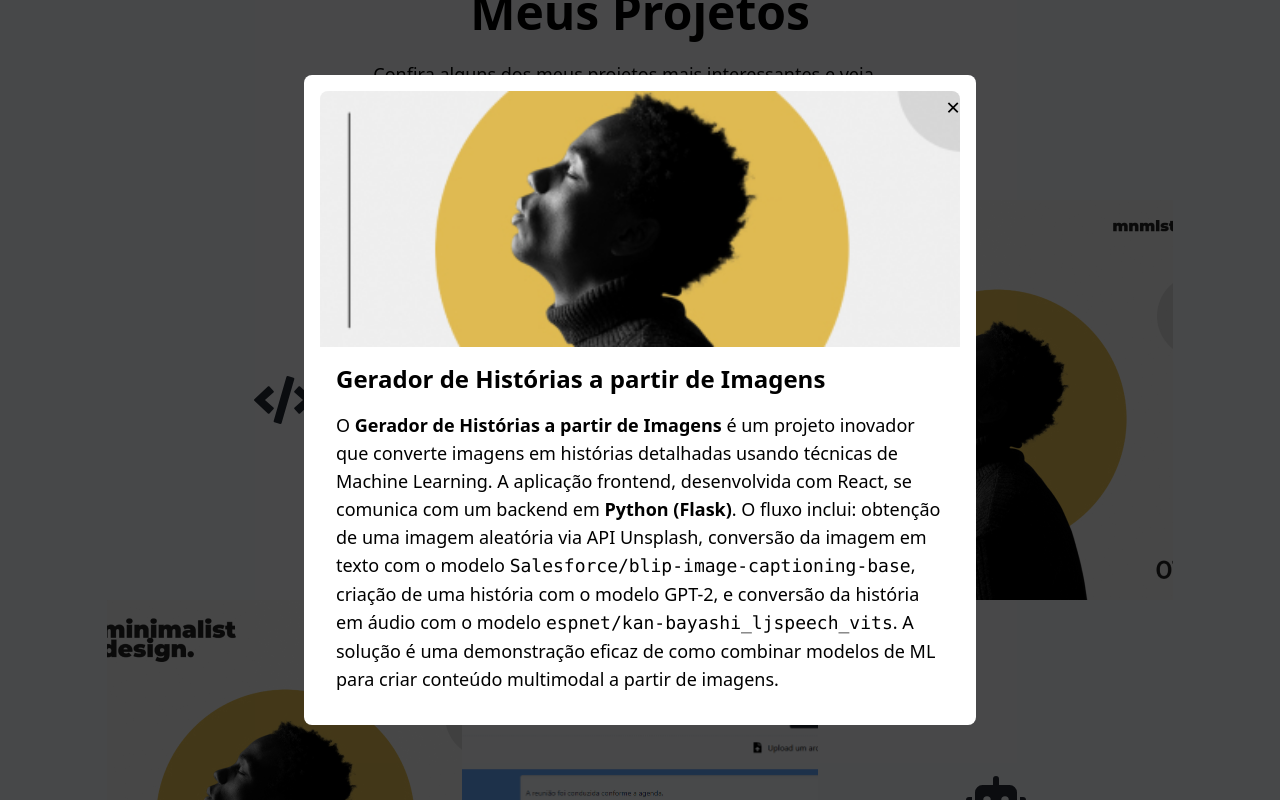
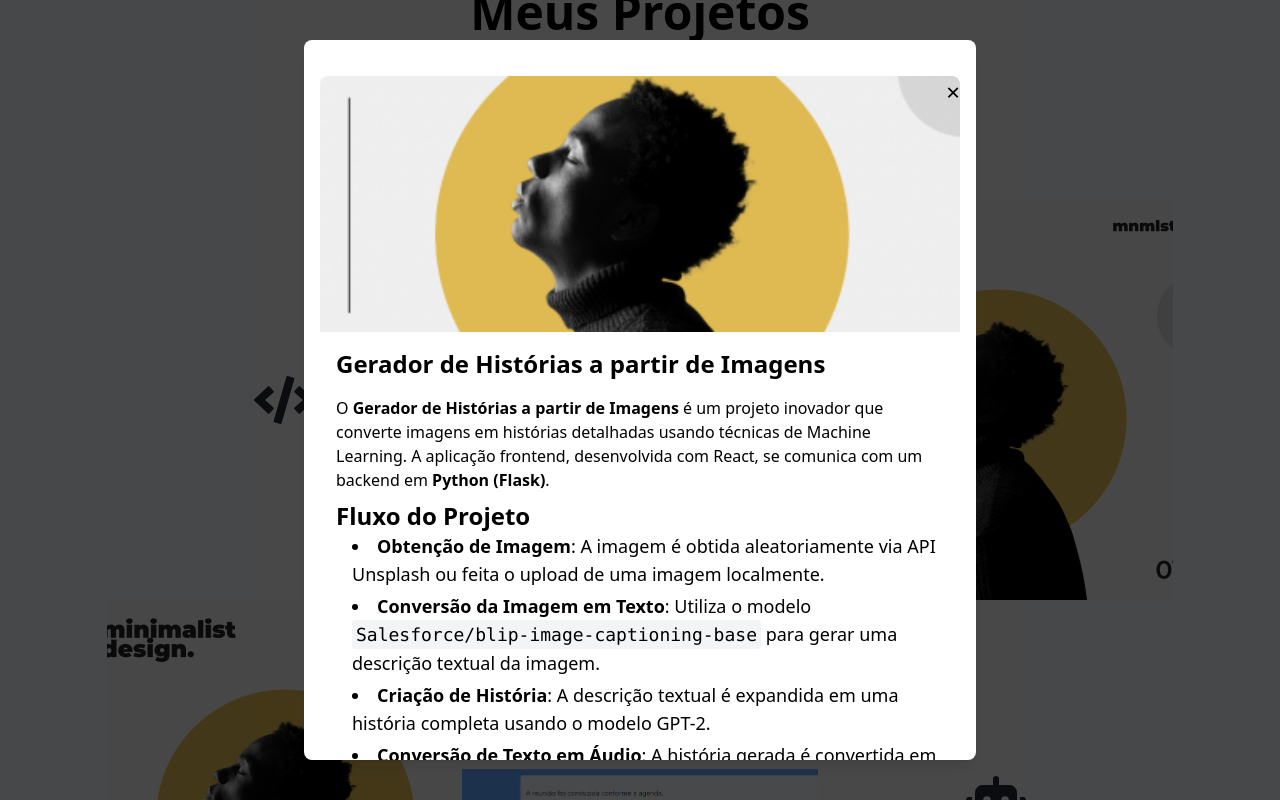
Before and after one commit to Lipao12/portfolio, a React (Vite) app: page / in a window 1280 px wide. Both pictures are taken after a click on the element 639 px from the left and 2168 px from the top of the page. Shown: the part 1768-2568 px from the top of the page. Built offline with nearby package versions, Linux system fonts and the light colour scheme.

Commit message:
fix: alterado o texto de projetos, alterado a vizualização do componente extended

```diff
--- a/package.json
+++ b/package.json
@@ -17,6 +17,8 @@
     "react-dom": "^18.3.1",
     "react-icons": "^5.2.1",
     "react-markdown": "^9.0.1",
+    "rehype-highlight": "^7.0.0",
+    "remark-gfm": "^4.0.0",
     "tailwindcss": "^3.4.7"
   },
   "devDependencies": {
--- a/src/assets/projects.tsx
+++ b/src/assets/projects.tsx
@@ -2,7 +2,6 @@ import projectImage4 from "./project-4.png";
 import {
   default as projectImage1,
   default as projectImage2,
-  default as projectImage3,
 } from "./project-6.jpeg";
 
 export const projects = [
@@ -12,7 +11,7 @@ export const projects = [
     description:
       "Uma aplicação que transforma imagens em histórias utilizando Machine Learning. O sistema usa Flask para integração entre frontend e backend e modelos de ML para gerar textos e áudios.",
     full_description:
-      "O **Gerador de Histórias a partir de Imagens** é um projeto inovador que converte imagens em histórias detalhadas usando técnicas de Machine Learning. A aplicação frontend, desenvolvida com React, se comunica com um backend em **Python (Flask)**. O fluxo inclui: obtenção de uma imagem aleatória via API Unsplash, conversão da imagem em texto com o modelo `Salesforce/blip-image-captioning-base`, criação de uma história com o modelo GPT-2, e conversão da história em áudio com o modelo `espnet/kan-bayashi_ljspeech_vits`. A solução é uma demonstração eficaz de como combinar modelos de ML para criar conteúdo multimodal a partir de imagens.",
+      "O **Gerador de Histórias a partir de Imagens** é um projeto inovador que converte imagens em histórias detalhadas usando técnicas de Machine Learning. A aplicação frontend, desenvolvida com React, se comunica com um backend em **Python (Flask)**. \n\n## Fluxo do Projeto\n\n - **Obtenção de Imagem**: A imagem é obtida aleatoriamente via API Unsplash ou feita o upload de uma imagem localmente.\n - **Conversão da Imagem em Texto**: Utiliza o modelo `Salesforce/blip-image-captioning-base` para gerar uma descrição textual da imagem.\n - **Criação de História**: A descrição textual é expandida em uma história completa usando o modelo GPT-2.\n - **Conversão de Texto em Áudio**: A história gerada é convertida em áudio utilizando o modelo `espnet/kan-bayashi_ljspeech_vits`.\n\nEssa solução demonstra de forma eficaz como combinar diferentes modelos de Machine Learning para criar conteúdo multimodal a partir de imagens.",
     image: projectImage1,
   },
   {
@@ -20,8 +19,13 @@ export const projects = [
     name: "Planner",
     description:
       "Aplicação web para gerenciamento de viagens, com login e edição de detalhes. Desenvolvida com TypeScript e Tailwind CSS no frontend e Python (Flask) com PostgreSQL no backend.",
-    full_description:
-      "O **Planner** é uma aplicação web que facilita a organização e gerenciamento de viagens. Após o login, os usuários podem visualizar suas viagens, criar novos planejamentos e modificar detalhes como datas e locais. A aplicação é desenvolvida com **TypeScript** e **Tailwind CSS** no frontend para garantir uma interface moderna e responsiva, enquanto o backend utiliza **Python (Flask)** e **PostgreSQL** para o gerenciamento de dados e lógica do servidor. O Planner oferece uma experiência colaborativa e intuitiva para a criação e gestão de itinerários de viagem, com funcionalidades robustas e uma interface amigável.",
+    full_description: `O **Planner** é uma aplicação web que facilita a organização e gerenciamento de viagens, ideal para grupos de amigos. Após o login, os usuários podem visualizar suas viagens, criar novos planejamentos e modificar detalhes como datas e locais. As principais funcionalidades incluem:
+- **Login:** Acesso personalizado para cada usuário.
+- **Criação de Viagens:** Permite criar viagens especificando locais e intervalos de datas.
+- **Gerenciamento de Atividades:** Adicione atividades em horários e dias específicos dentro de cada viagem.
+- **Adicionar Links e Convidados:** Inclua links relevantes e convide amigos através de e-mails para participar da viagem.
+
+A aplicação é desenvolvida com **TypeScript** e **Tailwind CSS** no frontend para garantir uma interface moderna e responsiva, enquanto o backend utiliza **Python (Flask)** e **PostgreSQL** para o gerenciamento de dados e lógica do servidor. Embora a segurança e privacidade ainda não tenham sido implementadas, o Planner oferece uma experiência colaborativa e intuitiva para a criação e gestão de itinerários de viagem, com funcionalidades robustas e uma interface amigável.`,
     image: projectImage2,
   },
   {
@@ -29,17 +33,40 @@ export const projects = [
     name: "Reconstrução da posição 3D de um robô móvel",
     description:
       "Projeto para detecção de robôs em vídeos e reconstrução de sua posição 3D utilizando marcadores ARUCO.",
-    full_description:
-      "O **Projeto de Reconstrução da Posição 3D de um Robô Móvel** visa detectar robôs em vídeos capturados por câmeras e reconstruir sua posição tridimensional no espaço. Utilizando marcadores ARUCO acoplados aos robôs, o sistema realiza a detecção em imagens 2D e reconstrói a posição 3D dos robôs com precisão. O projeto foi desenvolvido em **Python** e emprega técnicas avançadas de processamento de imagem e visão computacional para garantir uma análise eficaz e precisa das posições dos robôs.",
-    image: projectImage3,
+    full_description: `O **Projeto de Reconstrução da Posição 3D de um Robô Móvel** visa detectar robôs em vídeos capturados por câmeras e reconstruir sua posição tridimensional no espaço. Utilizando marcadores ARUCO acoplados aos robôs, o sistema realiza a detecção em imagens 2D e reconstrói a posição 3D dos robôs com precisão. O projeto foi desenvolvido em **Python** e emprega técnicas avançadas de processamento de imagem e visão computacional para garantir uma análise eficaz e precisa das posições dos robôs.
+
+## Funcionalidades Principais
+- **Detecção de Robôs:** Utiliza marcadores ARUCO para identificar robôs em vídeos.
+- **Reconstrução 3D:** Converte imagens 2D em dados tridimensionais precisos.
+- **Processamento de Vídeo:** Analisa vídeos em tempo real para realizar a detecção e reconstrução.
+
+## Tecnologias Utilizadas
+- **Python:** Linguagem principal usada para o desenvolvimento do projeto.
+- **Visão Computacional:** Técnicas avançadas para detecção e análise de imagens.
+- **Marcadores ARUCO:** Utilizados para marcação e detecção precisa dos robôs.
+
+## Desafios e Soluções
+- **Precisão na Reconstrução:** Implementação de algoritmos sofisticados para garantir alta precisão na reconstrução 3D.`,
+    image: projectImage2,
   },
   {
     id: "4",
     name: "Análise de Sentimento",
     description:
       "Aplicação web para análise de sentimentos em textos usando um modelo treinado, com frontend em TypeScript e backend em Python.",
-    full_description:
-      "A **Análise de Sentimento** é uma aplicação web projetada para avaliar o tom e a emoção de textos inseridos pelos usuários. Utilizando um modelo de análise de sentimento baseado no **DistilBERT** da Hugging Face, ajustado com o **Trainer** da Hugging Face para resultados precisos, o projeto foi desenvolvido com **TypeScript**, **Tailwind CSS** e **Framer** no frontend para uma interface moderna e responsiva. O backend é implementado em **Python (Flask)** para processamento eficiente dos dados. A aplicação permite a classificação dos sentimentos dos textos em categorias como positivo, negativo ou neutro, oferecendo uma ferramenta eficaz para análise de feedback, opiniões e outras aplicações que exigem compreensão emocional.",
+    full_description: `**Análise de Sentimento**
+
+A **Análise de Sentimento** é uma aplicação web projetada para avaliar o tom e a emoção de textos inseridos pelos usuários. Utilizando um modelo de análise de sentimento baseado no **DistilBERT** da Hugging Face, ajustado com o **Trainer** da Hugging Face para garantir precisão, a aplicação oferece uma análise detalhada dos sentimentos expressos.
+
+Desenvolvido com **TypeScript**, **Tailwind CSS** e **Framer**, o frontend proporciona uma interface moderna, interativa e responsiva. O uso de **Framer** permite animações suaves e uma experiência de usuário aprimorada. O backend, construído com **Python (Flask)**, assegura um processamento eficiente e ágil dos dados.
+
+A aplicação classifica os textos em categorias de sentimento como positivo, negativo ou neutro, fornecendo uma ferramenta valiosa para analisar feedbacks, opiniões e qualquer outro tipo de dado textual que requer uma compreensão emocional detalhada.
+
+## Principais Características:
+- **Modelo de Sentimento:** Baseado em **DistilBERT** e ajustado com o **Trainer** da Hugging Face.
+- **Frontend:** Desenvolvido com **TypeScript**, **Tailwind CSS** e **Framer** para uma interface moderna e responsiva.
+- **Backend:** Implementado em **Python (Flask)** para processamento eficiente.
+- **Funcionalidades:** Classificação de sentimentos em positivo, negativo ou neutro.`,
     image: projectImage4,
   },
 ];
--- a/src/landing/projects.tsx
+++ b/src/landing/projects.tsx
@@ -75,18 +75,18 @@ export const Projects = () => {
               <motion.div
                 key={proj.id}
                 layoutId={proj.id}
-                className="fixed top-0 left-0 right-0 bottom-0 flex justify-center items-center bg-black bg-opacity-70 z-50 p-8"
+                className="fixed top-0 left-0 right-0 bottom-0 flex py-10 justify-center items-center bg-black bg-opacity-70 z-50 p-8"
                 onClick={() => setSelectedId(null)}
                 initial={{ opacity: 0, scale: 0.9 }}
                 animate={{ opacity: 1, scale: 1 }}
                 exit={{ opacity: 0, scale: 0.9 }}
               >
-                <ProjectExtended
-                  title={""}
-                  description={""}
-                  project={proj}
-                  setSelectedId={setSelectedId}
-                />
+                <div className="relative max-h-[90vh] max-w-[90vw] overflow-y-auto bg-white rounded-lg shadow-lg">
+                  <ProjectExtended
+                    project={proj}
+                    setSelectedId={setSelectedId}
+                  />
+                </div>
               </motion.div>
             ))}
       </AnimatePresence>
--- a/src/ui/components/project-expanded.tsx
+++ b/src/ui/components/project-expanded.tsx
@@ -1,12 +1,51 @@
 import { motion } from "framer-motion";
+import { ReactNode } from "react";
 import ReactMarkdown from "react-markdown";
+import rehypeHighlight from "rehype-highlight";
+import remarkGfm from "remark-gfm";
 
 interface ProjectExtendedProps {
-  title: string;
-  description: string;
   project: any;
   setSelectedId: any;
 }
+
+// Componentes personalizados para renderização de Markdown
+const CustomComponents: any = {
+  h1: ({ children }: { children: ReactNode }) => (
+    <h1 className="text-3xl font-bold">{children}</h1>
+  ),
+  h2: ({ children }: { children: ReactNode }) => (
+    <h2 className="text-2xl font-bold">{children}</h2>
+  ),
+  p: ({ children }: { children: ReactNode }) => (
+    <p className="text-base mb-2">{children}</p>
+  ),
+  ul: ({ children }: { children: ReactNode }) => (
+    <ul className="list-disc list-inside ml-4">{children}</ul>
+  ),
+  li: ({ children }: { children: ReactNode }) => (
+    <li className="mb-1">{children}</li>
+  ),
+  code: ({
+    inline,
+    className,
+    children,
+  }: {
+    inline: boolean;
+    className?: string;
+    children: ReactNode;
+  }) => {
+    const match = /language-(\w+)/.exec(className || "");
+    return !inline && match ? (
+      <pre className={`bg-gray-100 p-2 rounded ${className}`}>
+        <code className={`language-${match[1]}`}>{children}</code>
+      </pre>
+    ) : (
+      <code className={`bg-gray-100 p-1 rounded ${className}`}>{children}</code>
+    );
+  },
+};
+
 export const ProjectExtended = ({
   project,
   setSelectedId,
@@ -14,7 +53,7 @@ export const ProjectExtended = ({
   return (
     <motion.div
       layoutId="expanded-card"
-      className="bg-white rounded-lg p-4 max-w-2xl w-full relative"
+      className="bg-white rounded-lg p-4 max-w-2xl w-full my-5 relative"
       onClick={(e) => e.stopPropagation()}
     >
       <img
@@ -22,9 +61,14 @@ export const ProjectExtended = ({
         alt={project.name}
         className="w-full h-64 object-cover rounded-t-lg"
       />
-      <div className="p-4">
+      <div className="p-4 max-h-[calc(100vh-200px)]">
         <h2 className="text-2xl font-bold mb-4">{project.name}</h2>
-        <ReactMarkdown className="text-lg">
+        <ReactMarkdown
+          className="text-lg"
+          remarkPlugins={[remarkGfm]}
+          rehypePlugins={[rehypeHighlight]}
+          components={CustomComponents}
+        >
           {project.full_description}
         </ReactMarkdown>
       </div>
```
Also changed, not shown: 1 other file (tests, documents, lock files or other folders).
